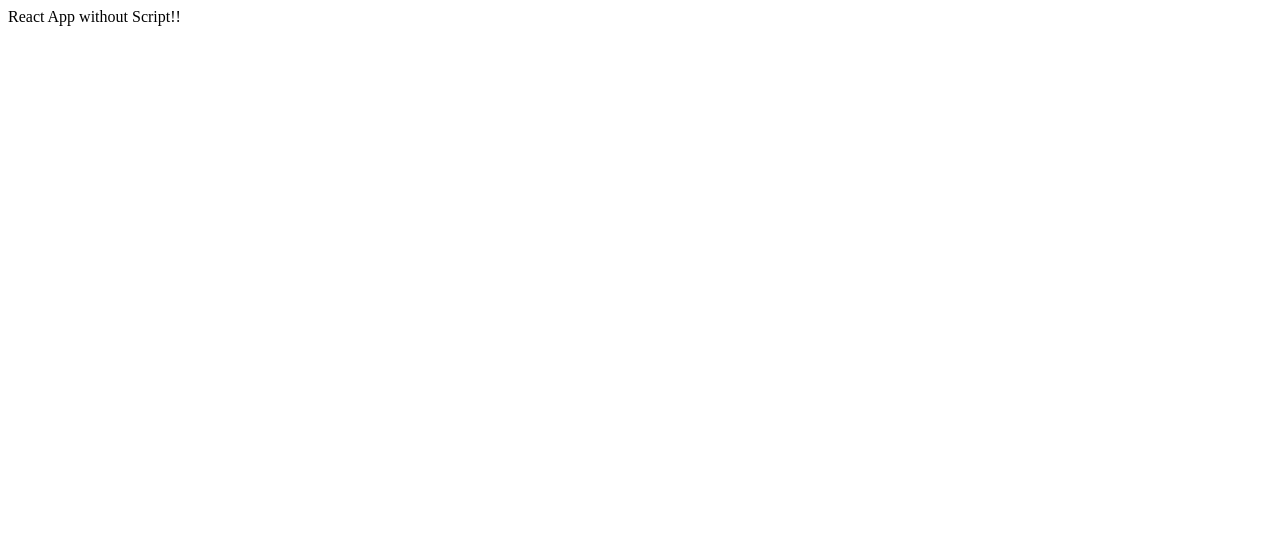
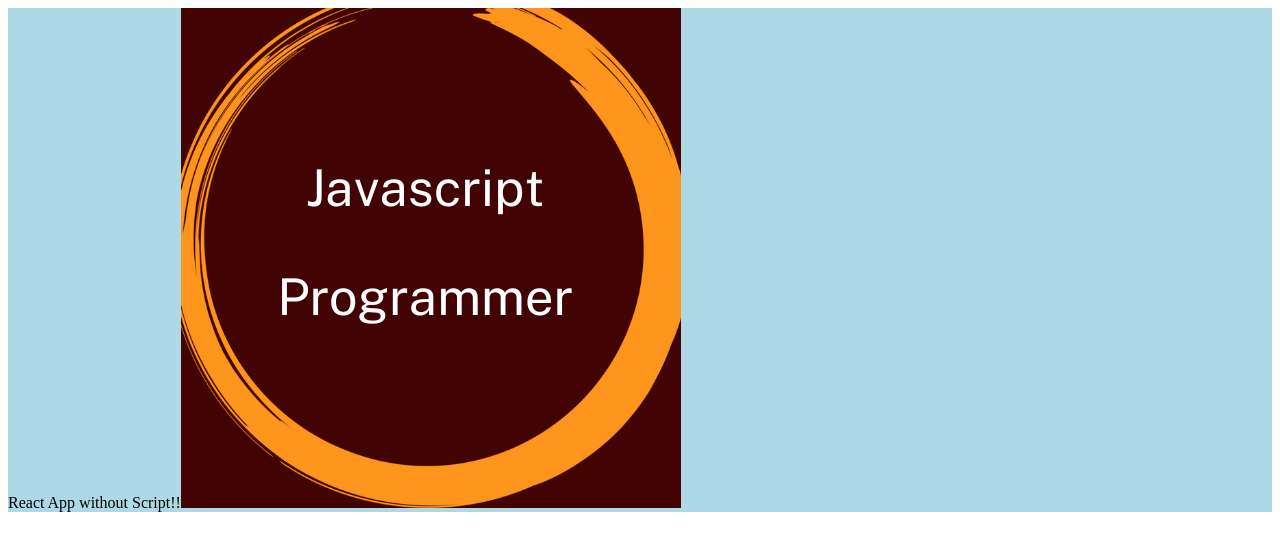
Before and after one commit to sudiparyal185/react-boiler-plate, a React app: page / in a window 1280 px wide. Shown: the top 550 px of the page. Built offline with nearby package versions, Linux system fonts and the light colour scheme.

Commit message:
added loaders for css and assets

```diff
--- a/package.json
+++ b/package.json
@@ -22,8 +22,11 @@
     "@babel/preset-env": "^7.18.2",
     "@babel/preset-react": "^7.17.12",
     "babel-loader": "^8.2.5",
+    "css-loader": "^6.7.1",
+    "file-loader": "^6.2.0",
     "html-webpack-plugin": "^5.5.0",
     "prettier": "^2.6.2",
+    "style-loader": "^3.3.1",
     "webpack": "^5.73.0",
     "webpack-cli": "^4.9.2",
     "webpack-dev-server": "^4.9.2"
--- /dev/null
+++ b/src/App.css
@@ -0,0 +1,3 @@
+.container__app {
+    background-color: lightblue;
+}
--- a/src/App.js
+++ b/src/App.js
@@ -1,7 +1,13 @@
 import React from "react";
-
+import "./App.css";
+import Logo from "./assets/Logo.png";
 const App = () => {
-  return <div>React App without Script!!</div>;
+  return (
+    <div className="container__app">
+      React App without Script!!
+      <img src={Logo} alt="logo" style={{ width: "500px", height: "500px" }} />
+    </div>
+  );
 };
 
 export default App;
--- a/webpack.config.js
+++ b/webpack.config.js
@@ -17,6 +17,18 @@ module.exports = {
           loader: "babel-loader",
         },
       },
+      {
+        test: /.css$/i,
+        use: ["style-loader", "css-loader"],
+      },
+      {
+        test: /\.(png|jpe?g|gif)$/i,
+        use: [
+          {
+            loader: "file-loader",
+          },
+        ],
+      },
     ],
   },
   plugins: [
```
Also changed, not shown: src/assets/Logo.png (added), 1 other file (tests, documents, lock files or other folders).
